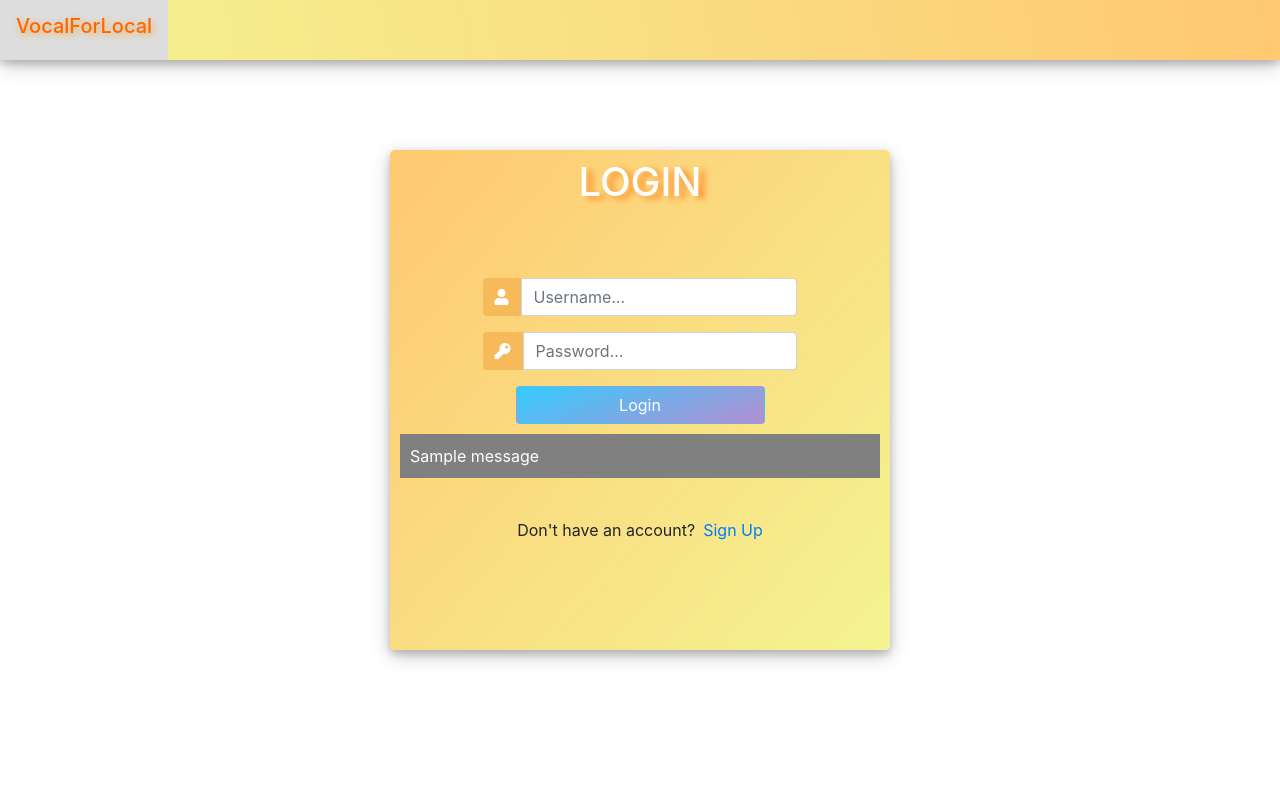
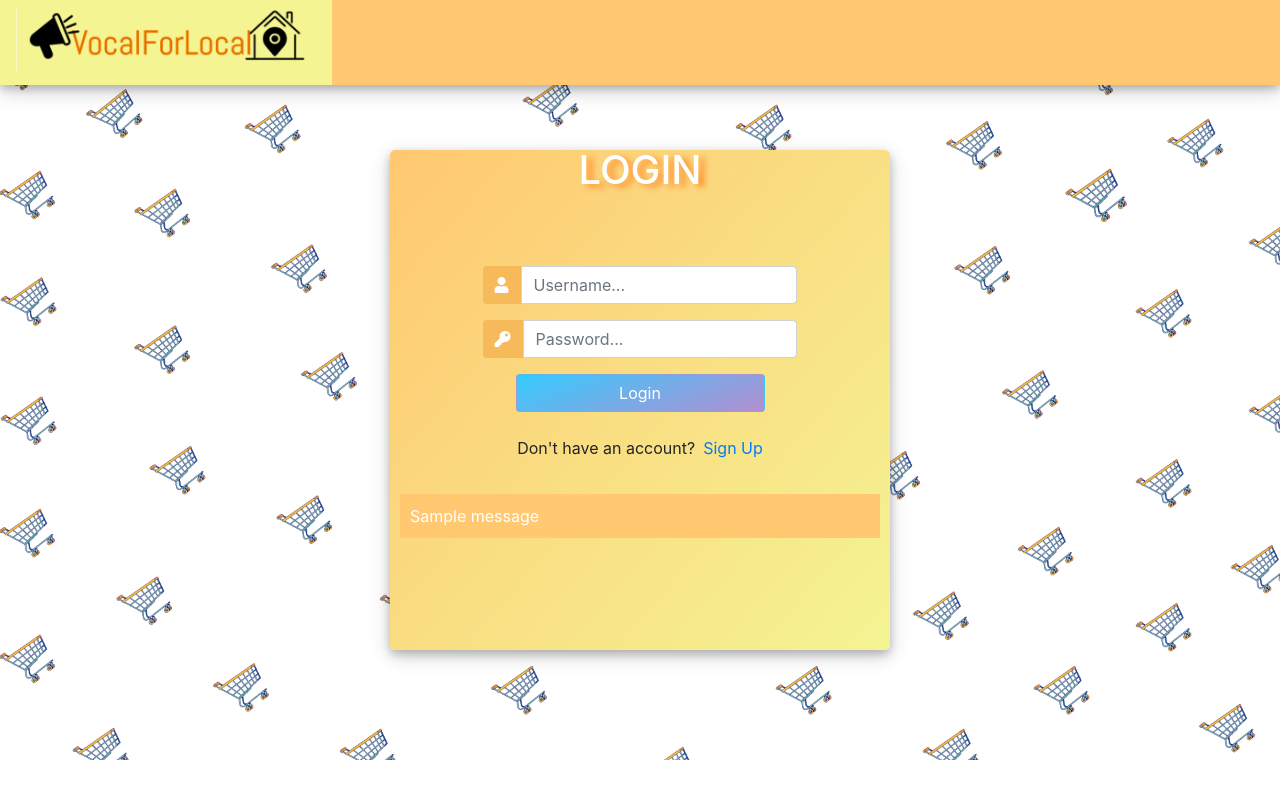
Before and after one commit to RahulPanchal-15/VocalForLocal, a Django app: page /login/ in a window 1280 px wide. Run offline with Django 3.2, Linux system fonts and the light colour scheme; one stand-in notice (Sample message) is shown; some libraries are stand-ins or nearby versions.

Commit message:
added logo and changed login and registration page

```diff
--- a/VFL/main/templates/main/login.html
+++ b/VFL/main/templates/main/login.html
@@ -1,10 +1,11 @@
+{% load static %}
 <!DOCTYPE html>
 <html>
   <head>
     <title>Login</title>
   </head>
-  <body>
-    {% block content %}
+
+  <body id="bg" style="background-image: url('/static/images/Untitled design (1).png')";>
     <link
       rel="stylesheet"
       href="https://stackpath.bootstrapcdn.com/bootstrap/4.1.3/css/bootstrap.min.css"
@@ -25,8 +26,14 @@
         margin: 0;
         padding: 0;
         height: 100%;
-        background: #fff !important;
       }
+
+      #bg {
+      background-size: 100%;
+      background-position: center center;
+      background-repeat: no-repeat;
+      }
+
       .user_card {
         width: 500px;
         height: 500px;
@@ -63,19 +70,23 @@
         background: linear-gradient(159deg, #33ccff, #b38ed1);
         color: white !important;
       }
+
       .login_btn:focus {
         box-shadow: none !important;
         outline: 0px !important;
       }
+
       .login_container {
         padding: 0 2rem;
       }
+
       .input-group-text {
         background: #f7ba5b !important;
         color: white !important;
         border: 0 !important;
         border-radius: 0.25rem 0 0 0.25rem !important;
       }
+
       .input_user,
       .input_pass:focus {
         box-shadow: none !important;
@@ -83,23 +94,23 @@
       }
 
       #messages {
-        background-color: grey;
+        background: #ffc871;
         color: #fff;
         padding: 10px;
         margin-top: 10px;
+        justify-content: center;
       }
 
       .topnav {
-        background: linear-gradient(79deg, #f4f493, #ffc871);
+        background:  #ffc871;
         overflow: hidden;
         box-shadow: 0 4px 8px 0 rgba(0, 0, 0, 0.2),
           0 6px 20px 0 rgba(0, 0, 0, 0.19);
-		position: fixed;
-  		top: 0;
-  		width: 100%;
+		    position: fixed;
+  	  	top: 0;
+  	  	width: 100%;
       }
 
-      /* Style the links inside the navigation bar */
       .topnav a {
         float: left;
         color: #f2f2f2;
@@ -109,20 +120,28 @@
         font-size: 17px;
       }
 
-      /* Change the color of links on hover */
       .topnav a:hover {
-        background-color: #ddd;
-        color: black;
+        background-color: #f4f493;
       }
 
-      /* Add a color to the active/current link */
       .topnav a.active {
         color: rgb(255, 102, 0);
         text-shadow: 2px 2px 7px #ebab4a;
       }
+
+      #logo-image{
+      width: 300px;
+      height: 100%;
+      overflow: hidden;
+      margin-top: -6px;
+      }
+
     </style>
+
     <div class="topnav">
-      <a class="active" href="home.html"><h5>VocalForLocal</h5></a>
+      <a class="active" href="home.html">
+        <img id='logo-image' src ="{% static 'images/logo1.png' %}" alt="VocalForLocal"/>
+      </a>
     </div>
     <div class="container h-100">
       <div class="d-flex justify-content-center h-100">
@@ -135,9 +154,9 @@
               {% csrf_token %}
               <div class="input-group mb-3">
                 <div class="input-group-append">
-                  <span class="input-group-text"
-                    ><i class="fas fa-user"></i
-                  ></span>
+                  <span class="input-group-text">
+                    <i class="fas fa-user"></i>
+                  </span>
                 </div>
 
                 <input
@@ -169,21 +188,18 @@
               </div>
             </form>
           </div>
-
-          {% for message in messages %}
-          <p id="messages">{{message}}</p>
-          {% endfor %}
-
           <div class="mt-4">
             <div class="d-flex justify-content-center links">
               Don't have an account?
               <a href="{% url 'register' %}" class="ml-2">Sign Up</a>
             </div>
+            <br>
+            {% for message in messages %}
+            <p id="messages">{{message}}</p>
+            {% endfor %}
           </div>
         </div>
       </div>
     </div>
-
-    {% endblock %}
   </body>
 </html>
```
Also changed, not shown: VFL/main/templates/main/base.html (+5 -2 lines), VFL/main/templates/main/home.html (+5 -9 lines), VFL/main/templates/main/register.html (+22 -17 lines), VFL/main/views.py (+0 -7 lines), VFL/static/css/main.css (+3 -5 lines), VFL/db.sqlite3, VFL/main/forms.py (line endings or trailing spaces), VFL/main/models.py (line endings or trailing spaces), VFL/static/images/Untitled design (1).png (added), VFL/static/images/Untitled design (2).png (added), VFL/static/images/logo1.PNG (added), VFL/static/images/wallpaper3 (2).png (added).
